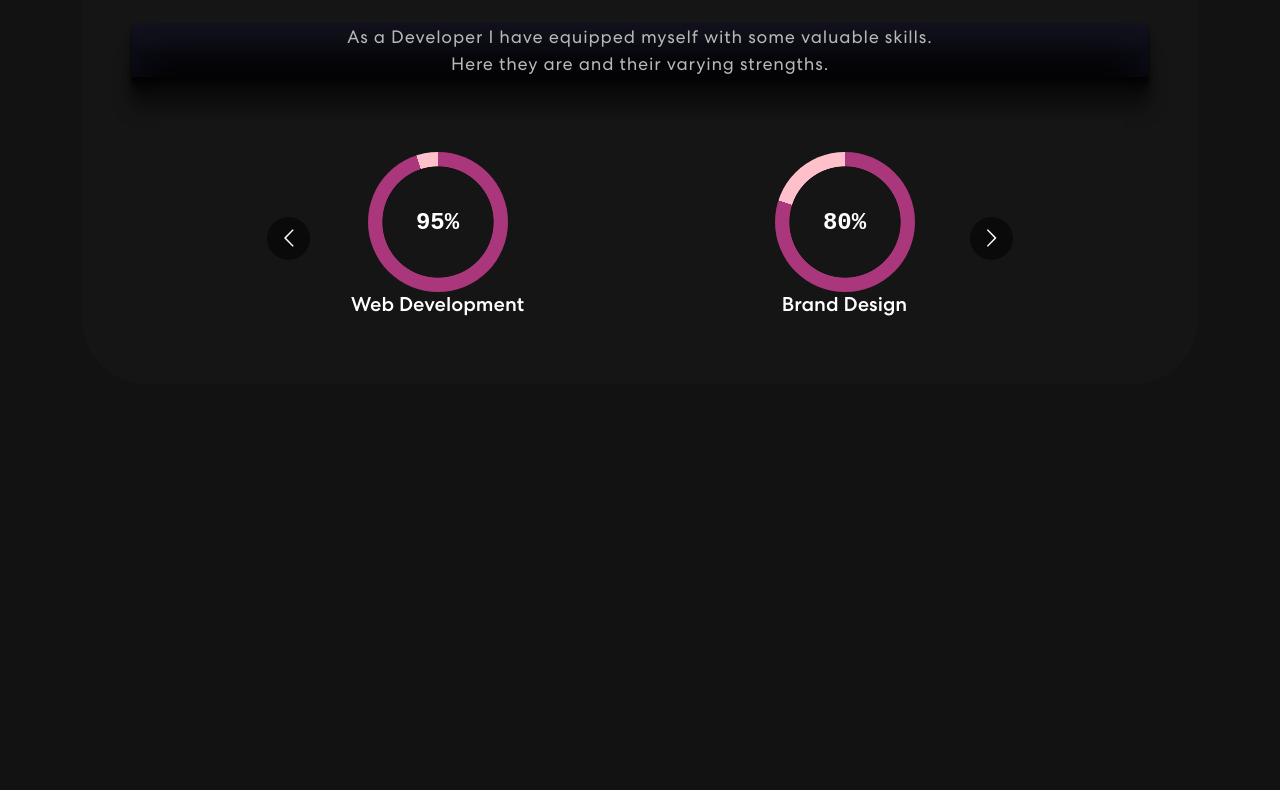
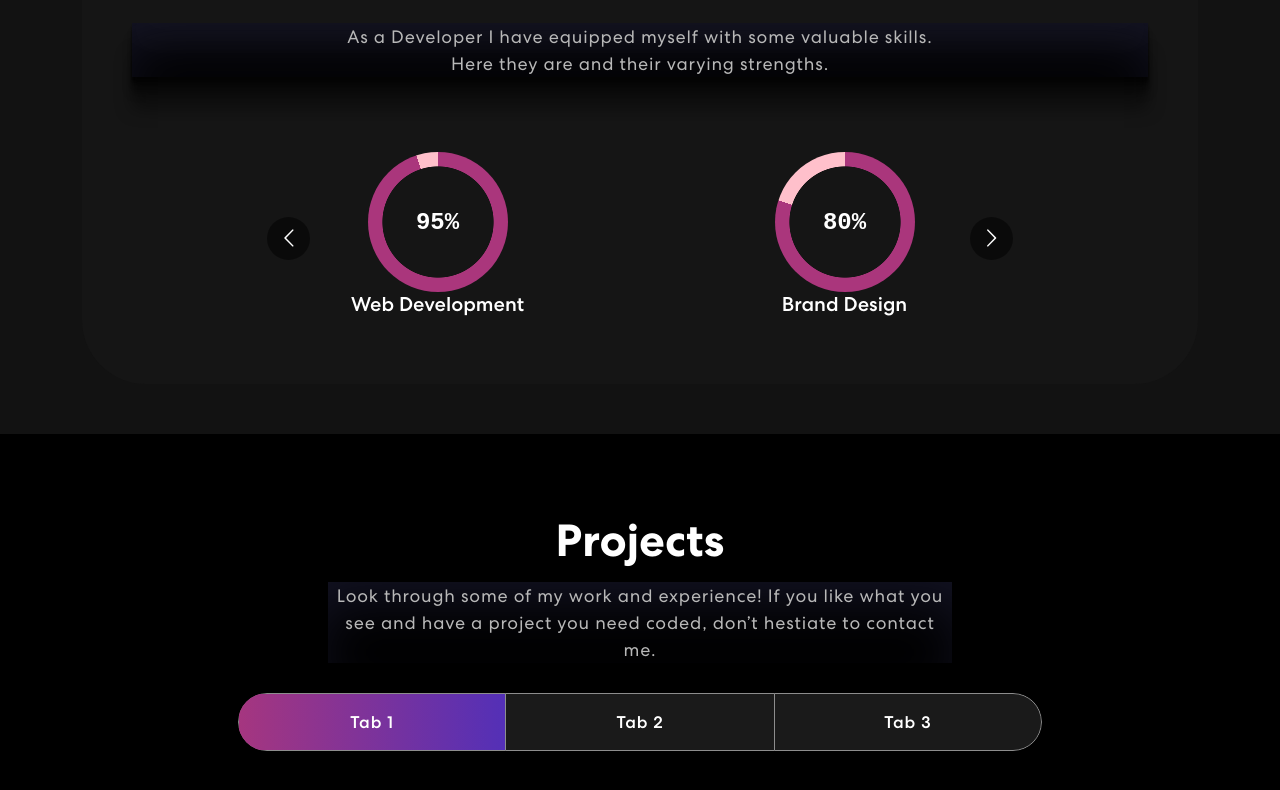
Before and after one commit to lucy-sees/TechAlpha_PersonalPortfolio, a React (Create React App) app: page / in a window 1280 px wide. Shown: the part 856-1646 px from the top of the page. Before the commit the page ends 1290 px from the top, so only its background shows below. Built offline with nearby package versions, Linux system fonts and the light colour scheme.

Commit message:
update App.js

```diff
--- a/src/App.js
+++ b/src/App.js
@@ -3,6 +3,7 @@ import 'bootstrap/dist/css/bootstrap.min.css';
 import { NavBar } from "./components/NavBar";
 import { Banner } from "./components/Banner";
 import { Skills } from './components/Skills';
+import { Projects } from './components/Projects';
 
 function App() {
   return (
@@ -10,6 +11,7 @@ function App() {
       <NavBar />
       <Banner />
       <Skills />
+      <Projects />
     </div>
   );
 }
```
